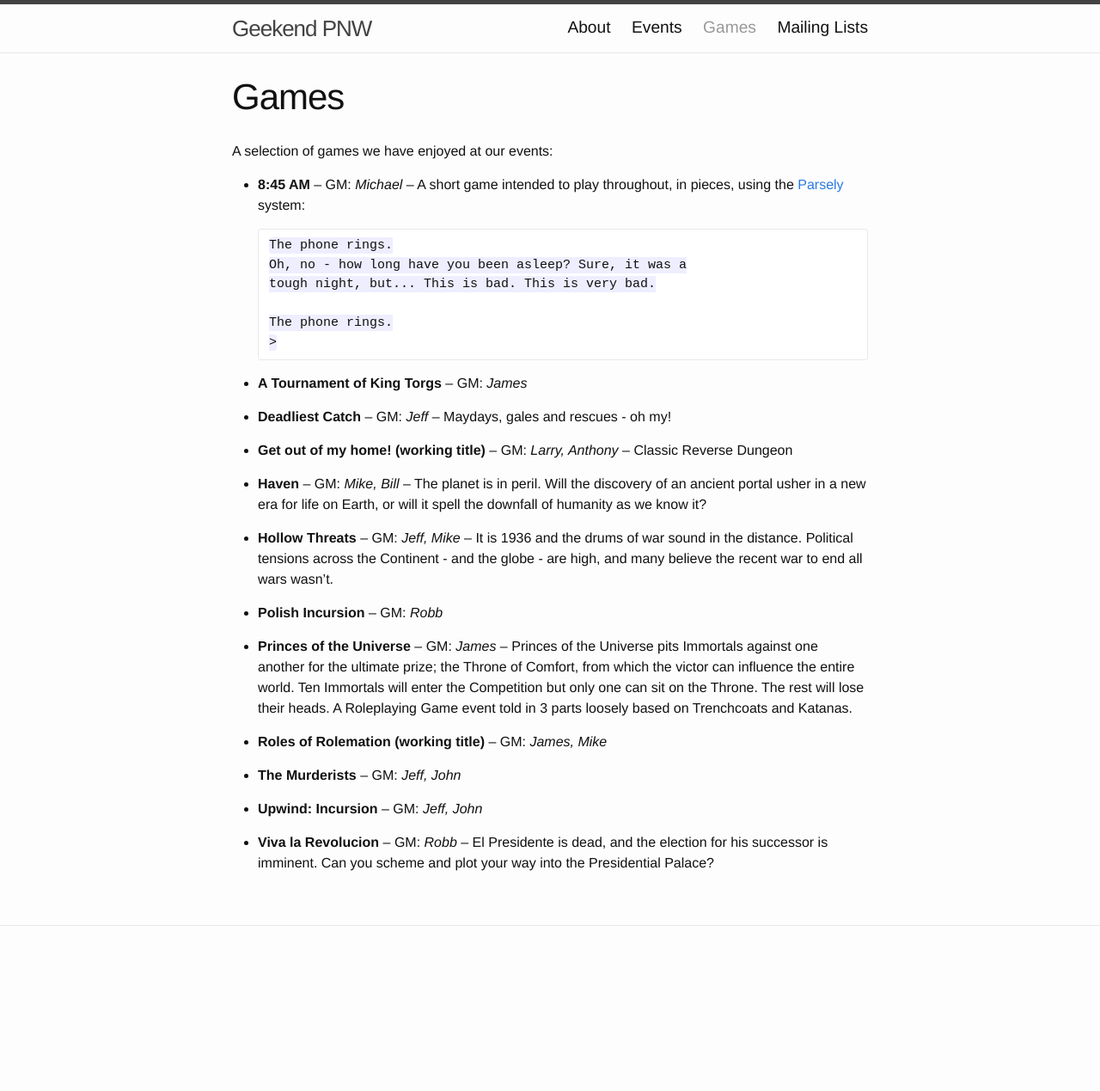
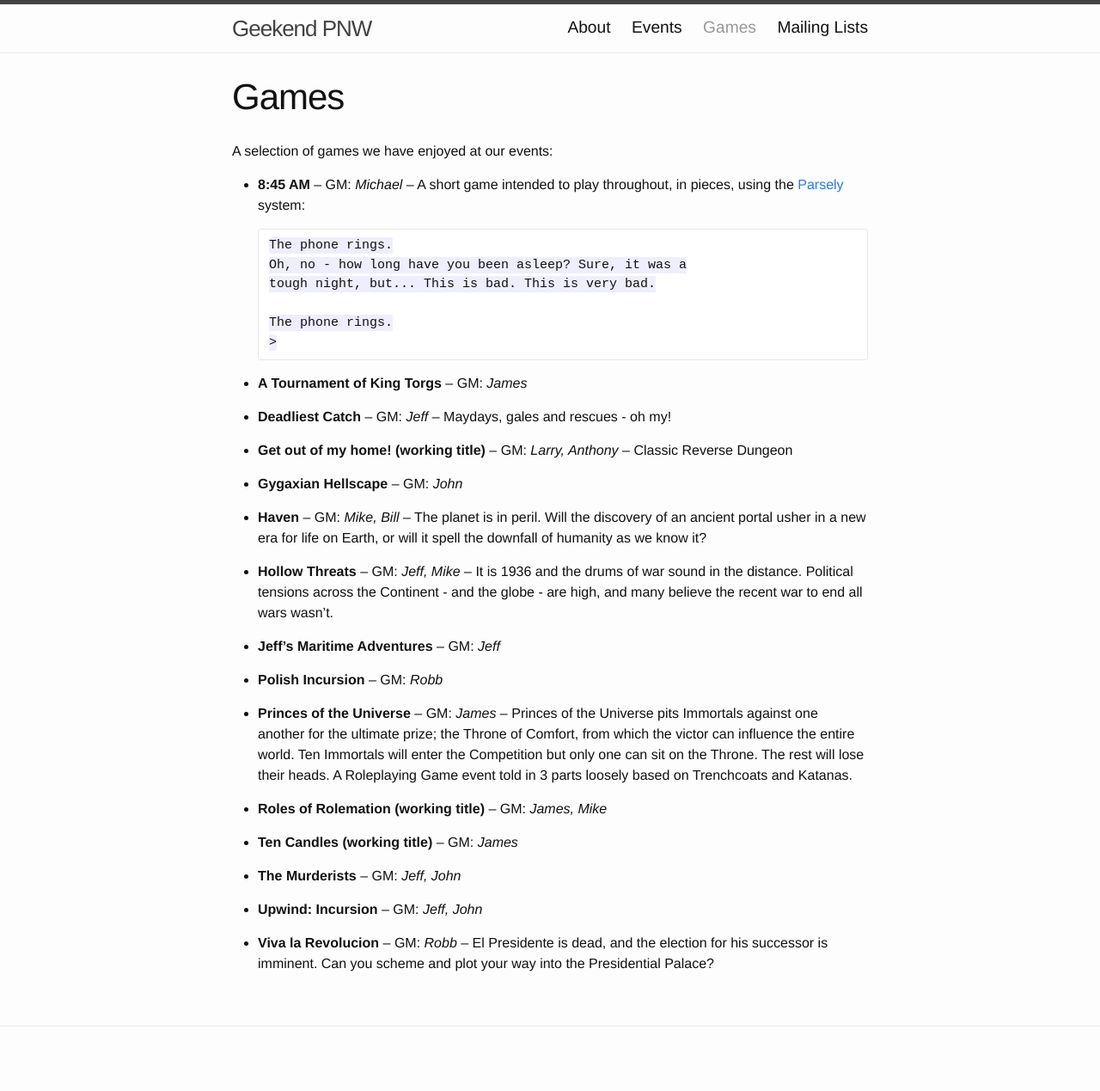
Before and after one commit to Geekend-PNW/geekend-pnw.github.com, a Jekyll site: the page built from games/index.md, in a window 1280 px wide. Shown: the whole page at 86% size. Built offline with Jekyll 4.4.1, drawn with Linux system fonts in a browser that asks for light colours; before the commit the page ends 1152 px from its top, so only the background shows below that.

Commit message:
registering games

```diff
--- a/_data/games.yml
+++ b/_data/games.yml
@@ -81,7 +81,20 @@
   gm: "James"
   events: 2016-06
 
+-
   name: "Upwind: Incursion"
   abstract:
   gm: [ "Jeff", "John" ]
   events: 2016-06
+
+-
+  name: "Jeff's Maritime Adventures"
+  abstract:
+  gm: [ "Jeff", ]
+  events: 2017-07
+
+-
+  name: "Gygaxian Hellscape"
+  abstract:
+  gm: [ "John" ]
+  events: 2017-07
```
